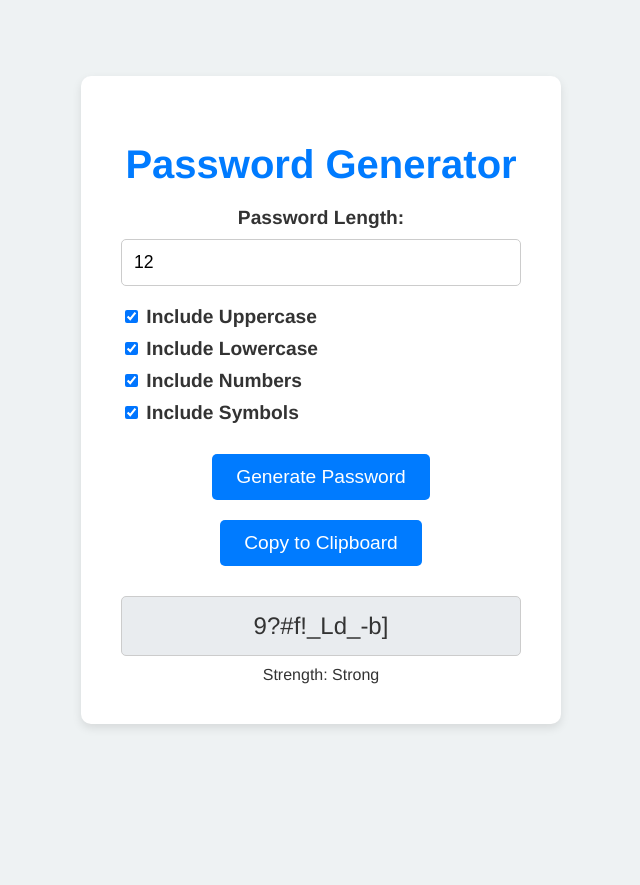
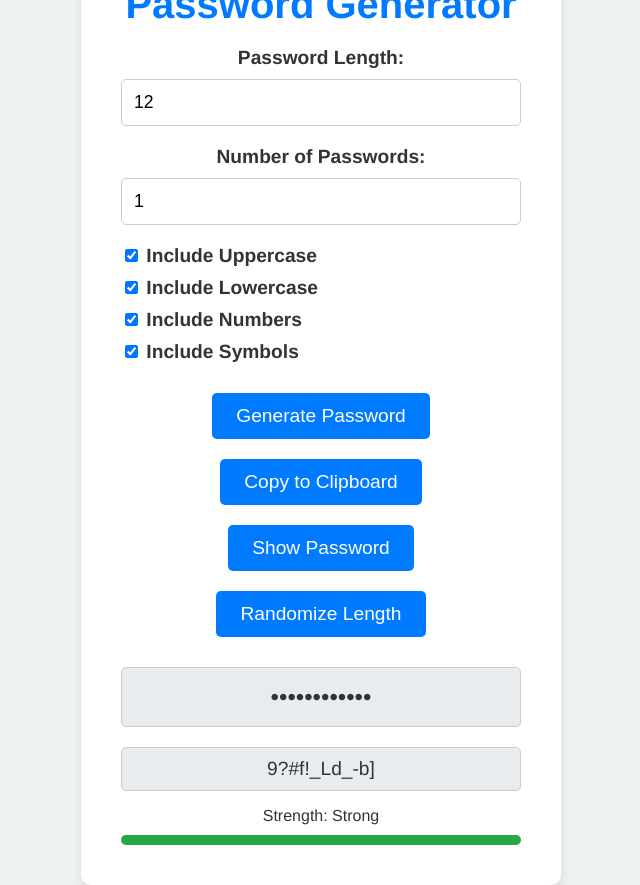
Before and after one commit to berker-kync/Password-Generator, a plain HTML site: page index.html in a window 1280 px wide. Both pictures are taken after a click on the button "Generate Password". Shown: the whole page, without its empty margins (319-959 px from the left). Before the commit the page ends 800 px from the top, so only its background shows below. Drawn offline with Linux system fonts and the light colour scheme.

Commit message:
show/hide password feature added

```diff
--- a/index.css
+++ b/index.css
@@ -71,9 +71,42 @@ button:hover {
     padding: 15px;
     border-radius: 5px;
     border: 1px solid #ccc;
+    -webkit-text-security: disc;
+}
+
+#password-list {
+    list-style: none;
+    padding: 0;
+    margin-top: 20px;
+}
+
+#password-list li {
+    background: #e9ecef;
+    padding: 10px;
+    margin: 5px 0;
+    border-radius: 5px;
+    border: 1px solid #ccc;
+    font-size: 1.2em;
+    word-break: break-all;
 }
 
 #strength-indicator {
     margin-top: 10px;
     font-size: 1em;
 }
+
+#strength-bar-container {
+    width: 100%;
+    height: 10px;
+    background-color: #e0e0e0;
+    border-radius: 5px;
+    margin-top: 10px;
+}
+
+#strength-bar {
+    height: 100%;
+    width: 0;
+    background-color: #ff4d4d;
+    border-radius: 5px;
+    transition: width 0.3s, background-color 0.3s;
+}
--- a/index.html
+++ b/index.html
@@ -11,6 +11,9 @@
         <h1>Password Generator</h1>
         <label for="password-length">Password Length:</label>
         <input type="number" id="password-length" min="1" max="128" value="12">
+
+        <label for="number-of-passwords">Number of Passwords:</label>
+        <input type="number" id="number-of-passwords" min="1" max="10" value="1">
 
         <div class="options">
             <label>
@@ -29,8 +32,15 @@
 
         <button id="generate-btn">Generate Password</button>
         <button id="copy-btn">Copy to Clipboard</button>
+        <button id="toggle-visibility-btn">Show Password</button>
+        <button id="random-length-btn">Randomize Length</button>
+
         <div id="password-display"></div>
+        <ul id="password-list"></ul>
         <div id="strength-indicator"></div>
+        <div id="strength-bar-container">
+            <div id="strength-bar"></div>
+        </div>
     </div>
 
     <script src="index.js"></script>
--- a/index.js
+++ b/index.js
@@ -5,10 +5,21 @@ const symbolCharacters = "~`!@#$%^&*()-_+={}[]|:;<>,.?/";
 
 document.getElementById('generate-btn').addEventListener('click', function() {
     const length = parseInt(document.getElementById('password-length').value);
+    const numberOfPasswords = parseInt(document.getElementById('number-of-passwords').value);
     const includeUppercase = document.getElementById('include-uppercase').checked;
     const includeLowercase = document.getElementById('include-lowercase').checked;
     const includeNumbers = document.getElementById('include-numbers').checked;
     const includeSymbols = document.getElementById('include-symbols').checked;
+
+    const passwordList = document.getElementById('password-list');
+    passwordList.innerHTML = '';
+
+    for (let i = 0; i < numberOfPasswords; i++) {
+        const password = generatePassword(length, includeUppercase, includeLowercase, includeNumbers, includeSymbols);
+        const listItem = document.createElement('li');
+        listItem.textContent = password;
+        passwordList.appendChild(listItem);
+    }
 
     const password = generatePassword(length, includeUppercase, includeLowercase, includeNumbers, includeSymbols);
     document.getElementById('password-display').textContent = password;
@@ -29,6 +40,23 @@ document.getElementById('copy-btn').addEventListener('click', function() {
     });
 });
 
+document.getElementById('toggle-visibility-btn').addEventListener('click', function() {
+    const passwordDisplay = document.getElementById('password-display');
+    const toggleBtn = document.getElementById('toggle-visibility-btn');
+
+    if (passwordDisplay.style.webkitTextSecurity === 'disc') {
+        passwordDisplay.style.webkitTextSecurity = 'none';
+        toggleBtn.textContent = 'Hide Password';
+    } else {
+        passwordDisplay.style.webkitTextSecurity = 'disc';
+        toggleBtn.textContent = 'Show Password';
+    }
+});
+
+document.getElementById('random-length-btn').addEventListener('click', function() {
+    const randomLength = Math.floor(Math.random() * (20 - 8 + 1)) + 8;
+    document.getElementById('password-length').value = randomLength;
+});
 
 function generatePassword(length, includeUppercase, includeLowercase, includeNumbers, includeSymbols) {
     let characters = '';
@@ -49,7 +77,10 @@ function generatePassword(length, includeUppercase, includeLowercase, includeNum
 
 function updateStrengthIndicator(password) {
     const strengthIndicator = document.getElementById('strength-indicator');
+    const strengthBar = document.getElementById('strength-bar');
     let strength = 'Weak';
+    let strengthPercentage = 0;
+    let barColor = '#ff4d4d';
 
     if (password.length > 8 &&
         /[A-Z]/.test(password) &&
@@ -57,9 +88,15 @@ function updateStrengthIndicator(password) {
         /[0-9]/.test(password) &&
         /[~`!@#$%^&*()\-_=+{}\[\]\|:;<>,.?\/]/.test(password)) {
         strength = 'Strong';
+        strengthPercentage = 100;
+        barColor = '#28a745';
     } else if (password.length > 6) {
         strength = 'Medium';
+        strengthPercentage = 66;
+        barColor = '#ffc107';
     }
 
     strengthIndicator.textContent = `Strength: ${strength}`;
+    strengthBar.style.width = `${strengthPercentage}%`;
+    strengthBar.style.backgroundColor = barColor;
 }
```
